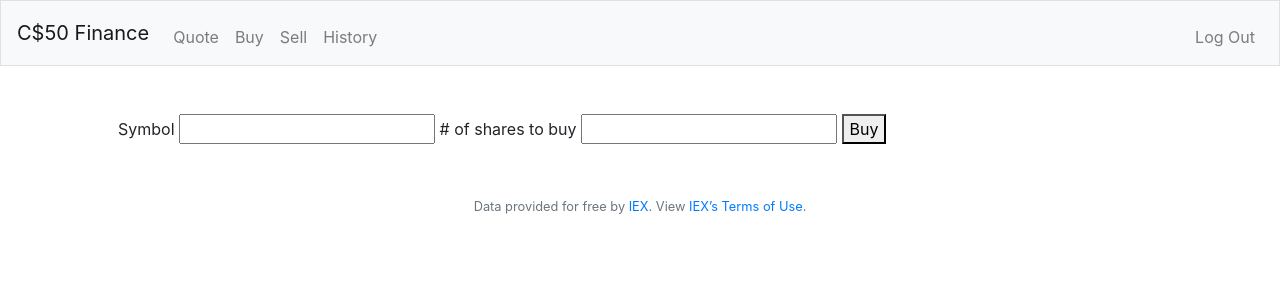
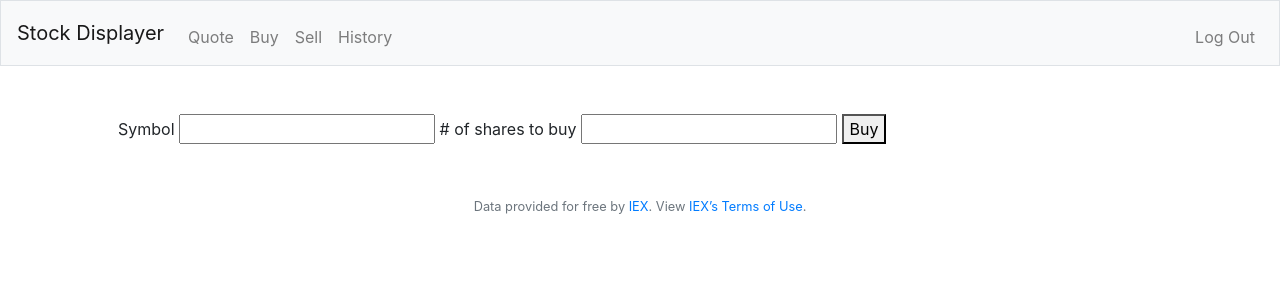
Before and after one commit to guiOsorio/Finance, a Flask app: page /buy in a window 1280 px wide. Shown: the top 300 px of the page. Run offline with Flask 2, Linux system fonts and the light colour scheme; the visitor is signed in with stand-in values (Sample User, id 1); style sheets or scripts are compiled from the project's sources.

Commit message:
icon added

```diff
--- a/templates/layout.html
+++ b/templates/layout.html
@@ -11,7 +11,7 @@
         <link rel="stylesheet" href="https://cdn.jsdelivr.net/npm/bootstrap@4.5.3/dist/css/bootstrap.min.css" integrity="sha384-TX8t27EcRE3e/ihU7zmQxVncDAy5uIKz4rEkgIXeMed4M0jlfIDPvg6uqKI2xXr2" crossorigin="anonymous">
 
         <!-- https://favicon.io/emoji-favicons/money-mouth-face/ -->
-        <link href="/static/favicon.ico" rel="icon">
+        <link href="/static/money.svg" rel="icon">
 
         <link href="/static/styles.css" rel="stylesheet">
 
@@ -19,14 +19,14 @@
         <script src="https://code.jquery.com/jquery-3.5.1.slim.min.js" integrity="sha384-DfXdz2htPH0lsSSs5nCTpuj/zy4C+OGpamoFVy38MVBnE+IbbVYUew+OrCXaRkfj" crossorigin="anonymous"></script>
         <script src="https://cdn.jsdelivr.net/npm/bootstrap@4.5.3/dist/js/bootstrap.bundle.min.js" integrity="sha384-ho+j7jyWK8fNQe+A12Hb8AhRq26LrZ/JpcUGGOn+Y7RsweNrtN/tE3MoK7ZeZDyx" crossorigin="anonymous"></script>
 
-        <title>C$50 Finance: {% block title %}{% endblock %}</title>
+        <title>{% block title %}{% endblock %}</title>
 
     </head>
 
     <body>
 
         <nav class="navbar navbar-expand-md navbar-light bg-light border">
-            <a class="navbar-brand" href="/"><span class="blue">C</span><span class="red">$</span><span class="yellow">5</span><span class="green">0</span> <span class="red">Finance</span></a>
+            <a class="navbar-brand" href="/">Stock Displayer</a>
             <button aria-controls="navbar" aria-expanded="false" aria-label="Toggle navigation" class="navbar-toggler" data-target="#navbar" data-toggle="collapse" type="button">
                 <span class="navbar-toggler-icon"></span>
             </button>
```
Also changed, not shown: static/money.svg (added).
